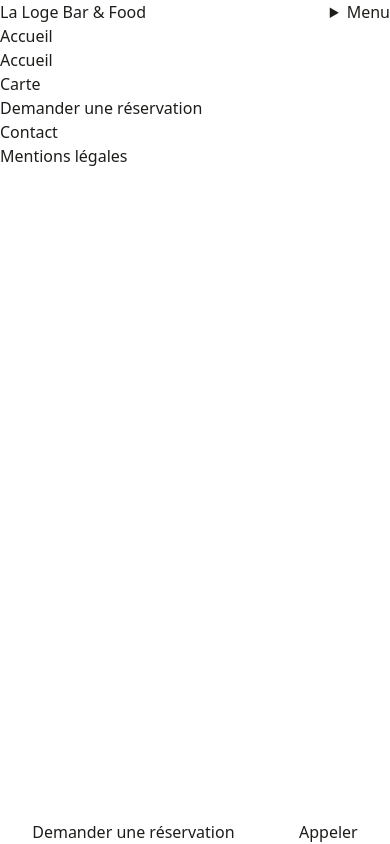
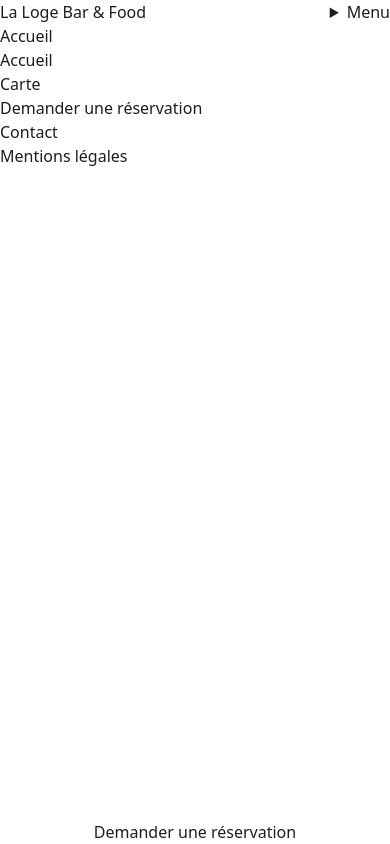
Before and after one commit to ebenyoub/la_loge_restaurant, a Next.js app: page / in a window 390 px wide. Built offline with nearby package versions, Linux system fonts and the light colour scheme.

Commit message:
Fix mobile navigation MVP scope

```diff
--- a/src/app/globals.css
+++ b/src/app/globals.css
@@ -36,7 +36,7 @@ body {
     justify-content: space-around;
   }
 
-  body {
+  body:has(.mobile-action-bar) {
     padding-bottom: 3rem;
   }
 }
--- a/src/components/header.tsx
+++ b/src/components/header.tsx
@@ -1,6 +1,14 @@
+"use client";
+
 import Link from "next/link";
+import { usePathname } from "next/navigation";
 
 export function Header() {
+  const pathname = usePathname();
+  const showMobileActionBar = ["/", "/carte", "/reservation", "/contact"].includes(
+    pathname,
+  );
+
   return (
     <header>
       <nav className="desktop-navigation" aria-label="Navigation principale">
@@ -31,15 +39,11 @@ export function Header() {
         </details>
       </nav>
 
-      <nav className="mobile-action-bar" aria-label="Actions mobiles">
-        <Link href="/reservation">Demander une réservation</Link>
-        <a
-          href="tel:+33685402637"
-          aria-label="Appeler le restaurant — numéro provisoire à confirmer"
-        >
-          Appeler
-        </a>
-      </nav>
+      {showMobileActionBar ? (
+        <nav className="mobile-action-bar" aria-label="Actions mobiles">
+          <Link href="/reservation">Demander une réservation</Link>
+        </nav>
+      ) : null}
     </header>
   );
 }
```
Also changed, not shown: 2 other files (tests, documents, lock files or other folders).
